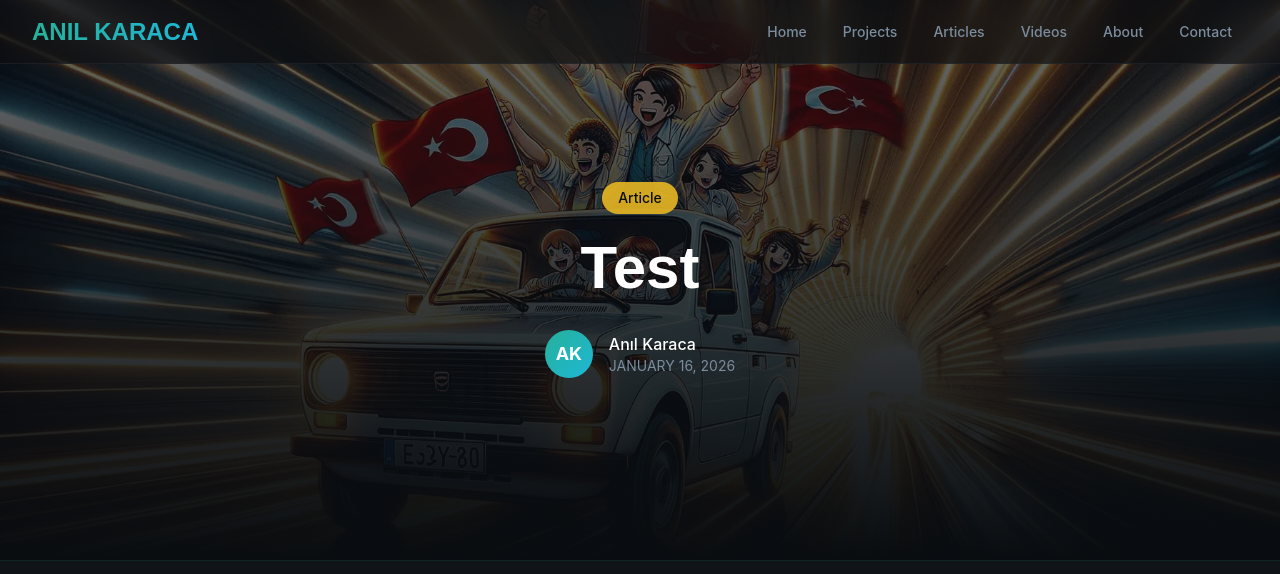
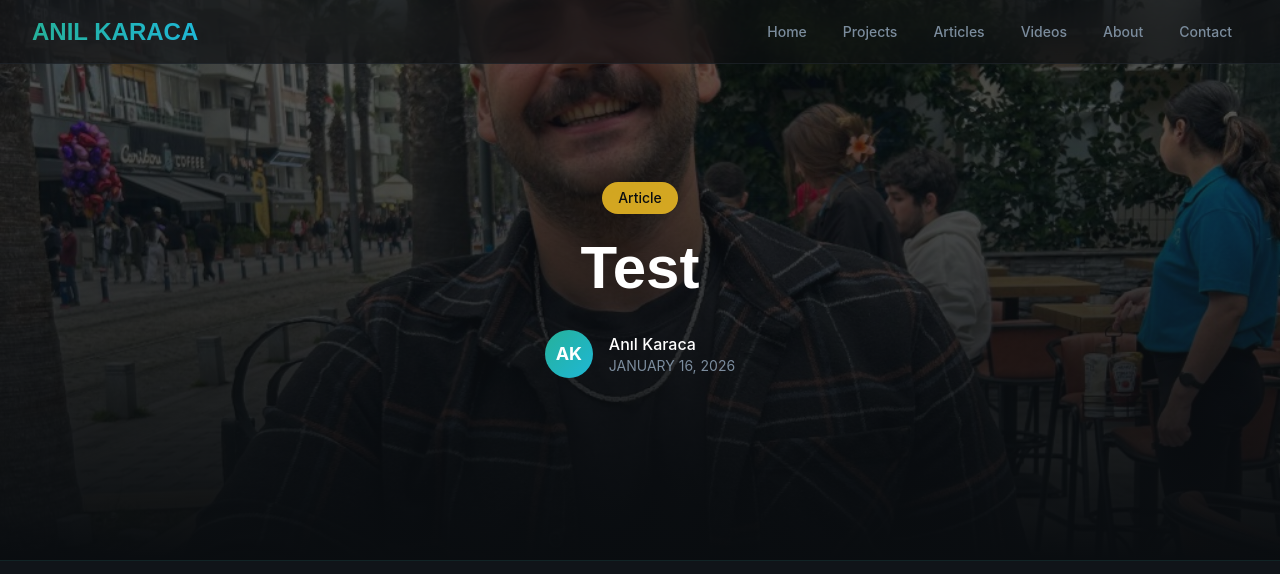
Before and after one commit to arthlor/anilkaracacom, an Astro site: page /articles/test in a window 1280 px wide. Shown: the top 574 px of the page. Built offline with nearby package versions, Linux system fonts and the light colour scheme; Astro itself is replaced by a stand-in of ours.

Commit message:
Update Articles “test”

```diff
--- a/src/content/articles/test.md
+++ b/src/content/articles/test.md
@@ -2,7 +2,7 @@
 title: Test
 description: Test
 pubDate: 2026-01-17T00:52:00.000+03:00
-heroImage: /images/dall·e-2024-04-03-12.11.04-imagine-a-dynamic-scene-with-a-high-quality-horizontal-image-of-the-original-compact-white-pickup-truck-from-the-previous-images-but-this-time-withou.webp
+heroImage: /images/anil-karaca.jpg
 tags:
   - etcetc
 category: article
```
